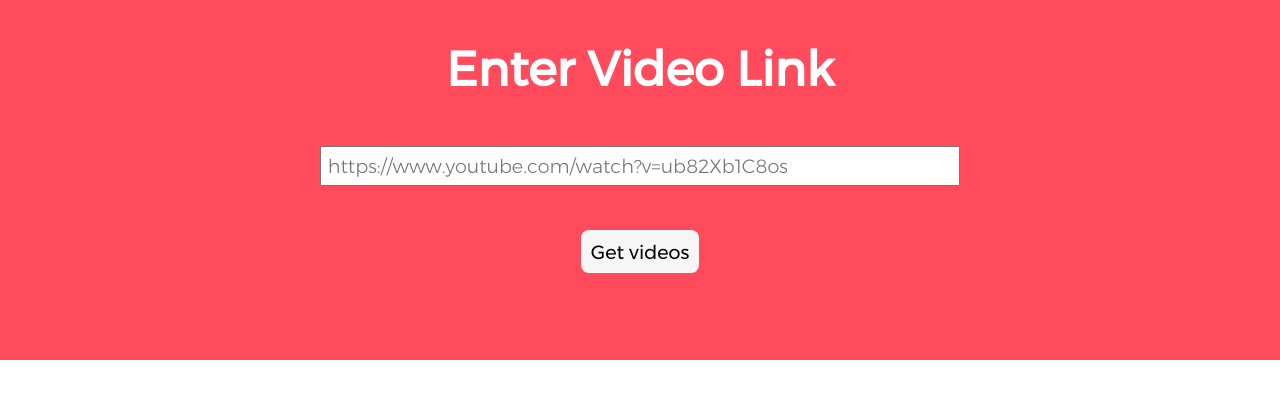
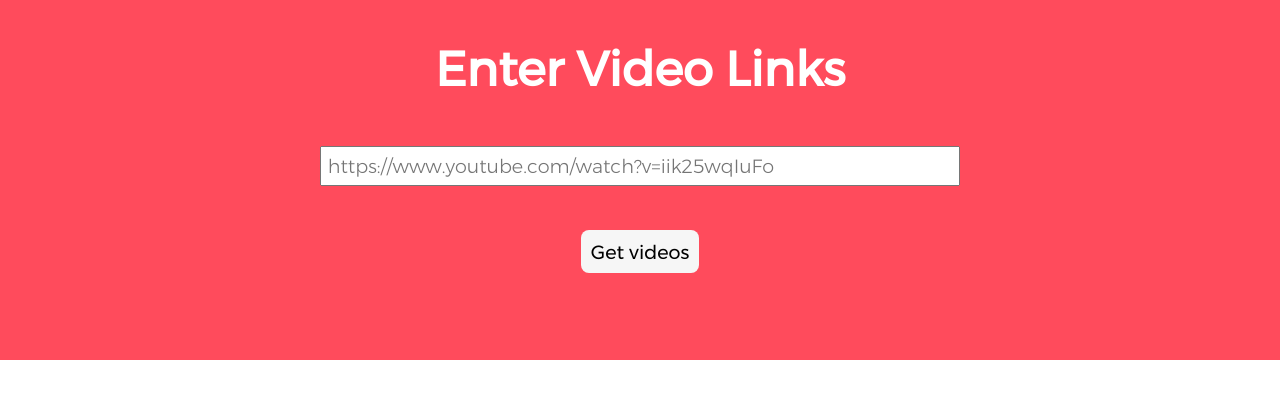
Before and after one commit to SrikarKSV/MultiTube, a plain HTML site: page frontend/index.html in a window 1280 px wide. Drawn offline with Linux system fonts and the light colour scheme.

Commit message:
👌 IMPROVE: Fixed typo and placeholder.

```diff
--- a/frontend/index.html
+++ b/frontend/index.html
@@ -11,8 +11,8 @@
 
 <body>
   <header>
-    <h1>Enter Video Link</h1>
-    <input type="text" name="link" class="link-field" placeholder="https://www.youtube.com/watch?v=ub82Xb1C8os">
+    <h1>Enter Video Links</h1>
+    <input type="text" name="link" class="link-field" placeholder="https://www.youtube.com/watch?v=iik25wqIuFo">
     <button class="get-video-btn">Get videos</button>
   </header>
   <main>
```
